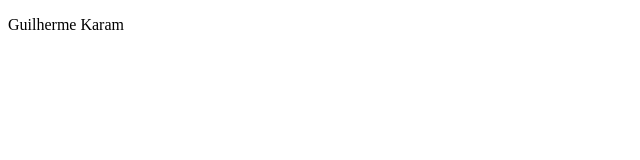
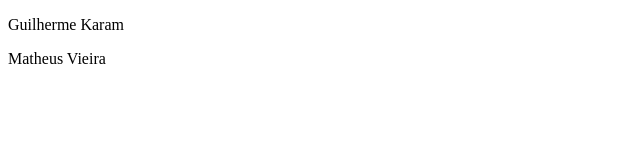
Before and after one commit to Hidrafox/ES2_temp, a plain HTML site: page index.html in a window 1280 px wide. Shown: the full height of the page, 0-640 px from the left. Drawn offline with Linux system fonts and the light colour scheme.

Commit message:
Update index.html

```diff
--- a/index.html
+++ b/index.html
@@ -8,5 +8,6 @@
 </head>
 <body>
     <p> Guilherme Karam </p>
+    <p> Matheus Vieira</p>
 </body>
 </html>
```
